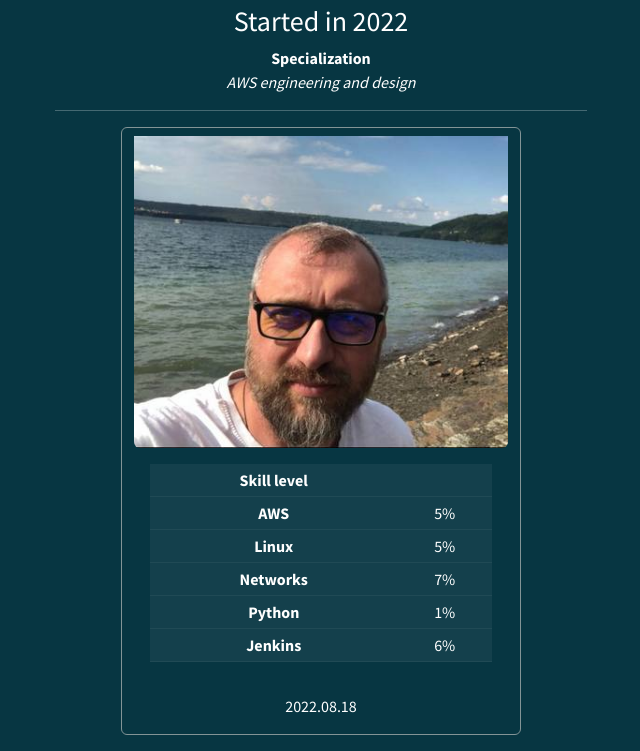
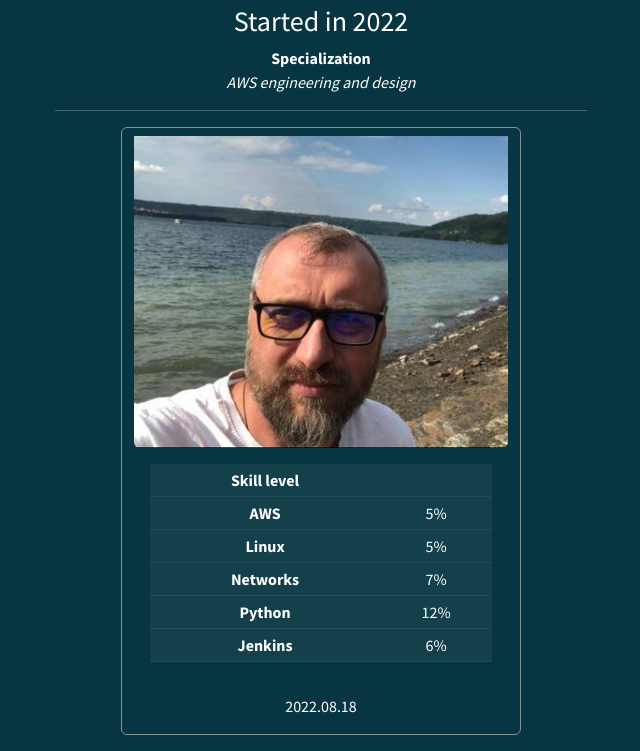
Before and after one commit to PL2408/final_project_1, a plain HTML site: page website/dynamic_page/index.html in a window 1280 px wide. Shown: the part 109-860 px from the top of the page, without its empty margins (319-959 px from the left). Drawn offline with Linux system fonts and the light colour scheme.

Commit message:
test webhook

```diff
--- a/website/dynamic_page/index.html
+++ b/website/dynamic_page/index.html
@@ -48,7 +48,7 @@
                 </tr>
                 <tr>
                   <th>Python</th>
-                  <td>1%</td>
+                  <td>12%</td>
                 </tr>
                 <tr>
                   <th>Jenkins</th>
```
